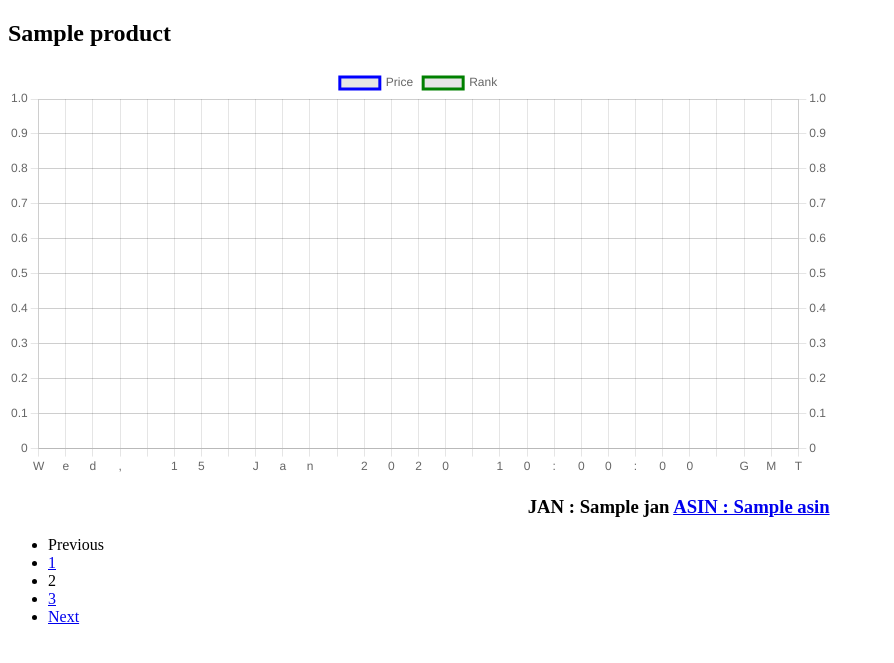
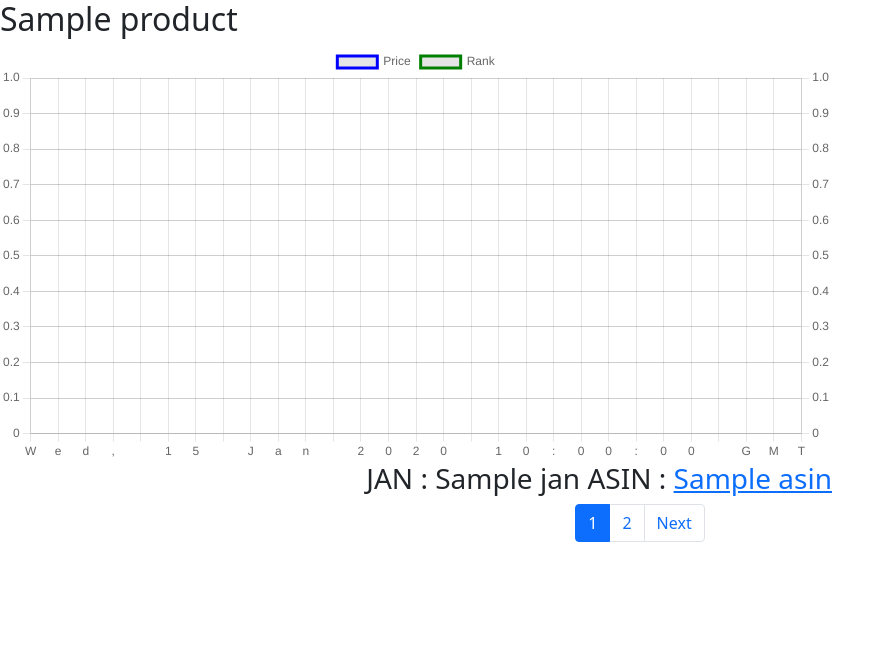
Before and after one commit to heyjun3/aps, a Flask app: template web/templates/chart.html in a window 1280 px wide. Shown: the top 663 px of the page, without its empty margins (0-894 px from the left). Run offline with Flask 2, Linux system fonts and the light colour scheme; the template is opened without the code that fills it: most values are stand-ins (such as "Sample title", 1, 10 or a date in 2020); parts of the project's set-up code (start-up, migrations or seed data) failed here and were passed over; some libraries are stand-ins or nearby versions.

Commit message:
add pagination

```diff
--- a/web/templates/chart.html
+++ b/web/templates/chart.html
@@ -5,6 +5,12 @@
     <meta name='viewport' content='width=device-width, initial-scale=1.0'>
     <script src="{{ url_for('static', filename='node_modules/chart.js/dist/chart.js') }}"></script>
     <title>Chart.js</title>
+    <link
+      href="https://cdn.jsdelivr.net/npm/bootstrap@5.0.2/dist/css/bootstrap.min.css"
+      rel="stylesheet"
+      integrity="sha384-EVSTQN3/azprG1Anm3QDgpJLIm9Nao0Yz1ztcQTwFspd3yD65VohhpuuCOmLASjC"
+      crossorigin="anonymous"
+    />
     <style>
         .info {
             text-align: right;
@@ -17,7 +23,7 @@
     <div style="width:65%;">
         <h2>{{ product.title }}</h2>
         <canvas id="{{ product.asin }}" width="300px" height="150px"></canvas>
-	    <h3 class="info">JAN : {{ product.jan }} <a href="https://www.amazon.co.jp/dp/{{ product.asin }}" target="_blank" rel="noopener noreferrer"> ASIN : {{ product.asin }}</a><h3>
+	    <h3 class="info">JAN : {{ product.jan }} ASIN : <a href="https://www.amazon.co.jp/dp/{{ product.asin }}" target="_blank" rel="noopener noreferrer">{{ product.asin }}</a><h3>
     </div>
     {% endfor %}
     <script src="{{ url_for('static', filename='main.js') }}"></script>
@@ -27,19 +33,23 @@
         <script>var rank = {{ product.rank | tojson }};</script>
         <script>drawChart("{{ product.asin }}", date, price, rank)</script>
     {% endfor %}
-    <nav aria-label="...">
-  <ul class="pagination">
-    <li class="page-item disabled">
-      <span class="page-link">Previous</span>
+<nav aria-label="...">
+  <ul class="pagination justify-content-center">
+    {% if current_page_num != 1 %}
+        <li class="page-item">
+            <a class="page-link" href="{{ url_for(request.endpoint, page=current_page_num - 1, **request.view_args) }}">Previous</a>
+        </li>
+        <li class="page-item"><a class="page-link" href="{{ url_for(request.endpoint, page=current_page_num - 1, **request.view_args )}}">{{ current_page_num - 1}}</a></li>
+    {% endif %}
+    <li class="page-item active" aria-current="page">
+      <span class="page-link">{{ current_page_num }}</span>
     </li>
-    <li class="page-item"><a class="page-link" href="#">1</a></li>
-    <li class="page-item active" aria-current="page">
-      <span class="page-link">2</span>
+    {% if current_page_num != max_pages %}
+    <li class="page-item"><a class="page-link" href="{{ url_for(request.endpoint, page=current_page_num + 1, **request.view_args) }}">{{ current_page_num + 1}}</a></li>
+    <li class="page-item">
+      <a class="page-link" href="{{ url_for(request.endpoint, page=current_page_num + 1, **request.view_args) }}">Next</a>
     </li>
-    <li class="page-item"><a class="page-link" href="#">3</a></li>
-    <li class="page-item">
-      <a class="page-link" href="#">Next</a>
-    </li>
+    {% endif %}
   </ul>
 </nav>
 
--- a/web/web.py
+++ b/web/web.py
@@ -1,3 +1,5 @@
+import math
+
 from flask import Flask
 from flask import render_template
 from flask import redirect
@@ -29,8 +31,11 @@ def delete_filename():
 
 @app.route('/chart/<string:filename>', methods=['GET'])
 def chart(filename):
+    count = 100
     render_data_list = []
-    products_list = MWS.get_render_data(filename=filename)
+    current_page_num = int(request.args.get('page', '1'))
+    products_list = MWS.get_render_data(filename=filename, page=current_page_num, count=count)
+    max_pages = math.ceil(MWS.get_max_row_count(filename) / count)
     if not products_list:
         return redirect(url_for('index'))
 
@@ -48,7 +53,11 @@ def chart(filename):
             }
             render_data_list.append(product)
 
-    return render_template('chart.html', products_list=render_data_list)
+    return render_template('chart.html',
+                           products_list=render_data_list,
+                           current_page_num=current_page_num,
+                           max_pages=max_pages,
+                        )
 
 
 def start():
```
Also changed, not shown: mws/models.py (+9 -1 lines).
